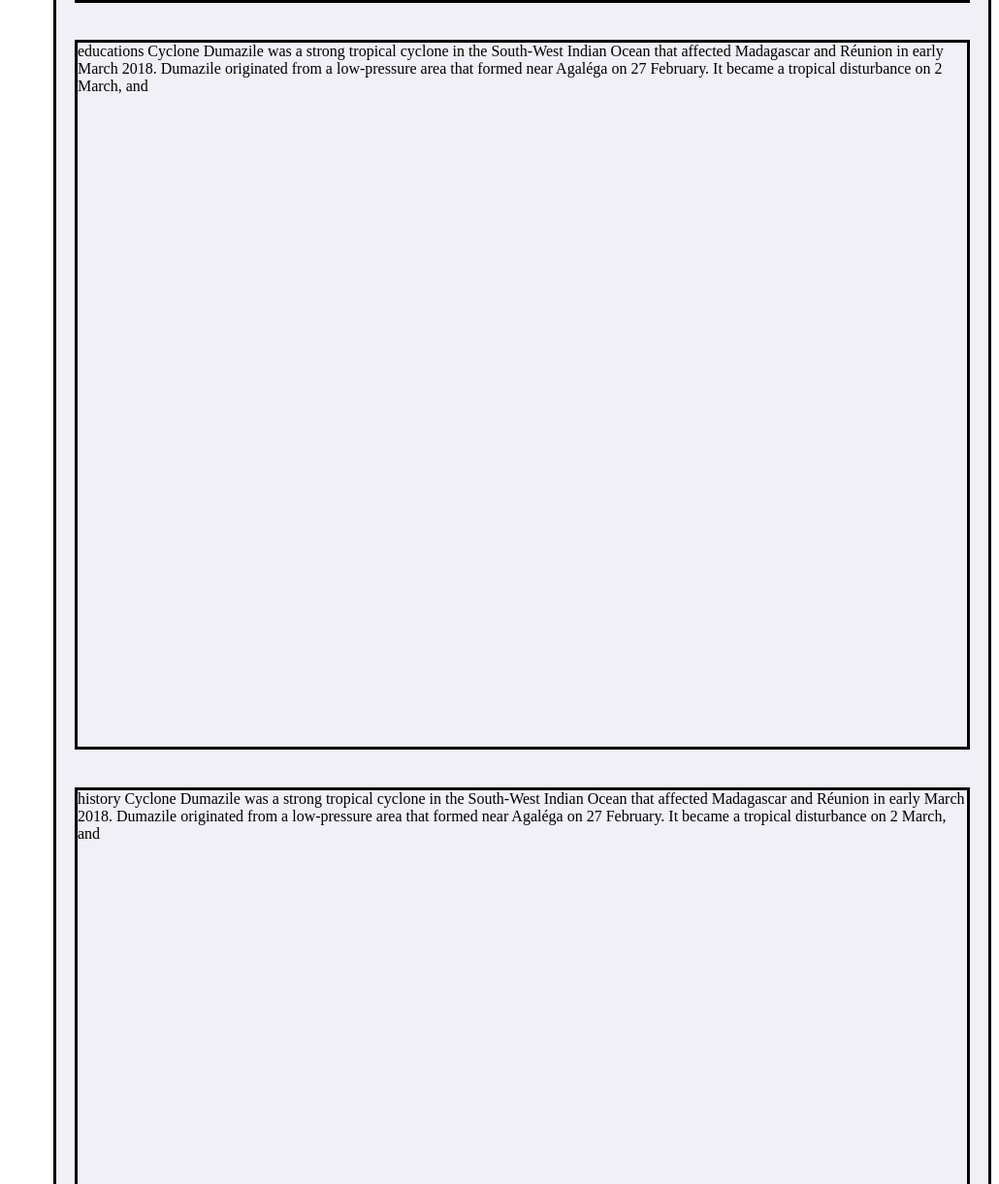
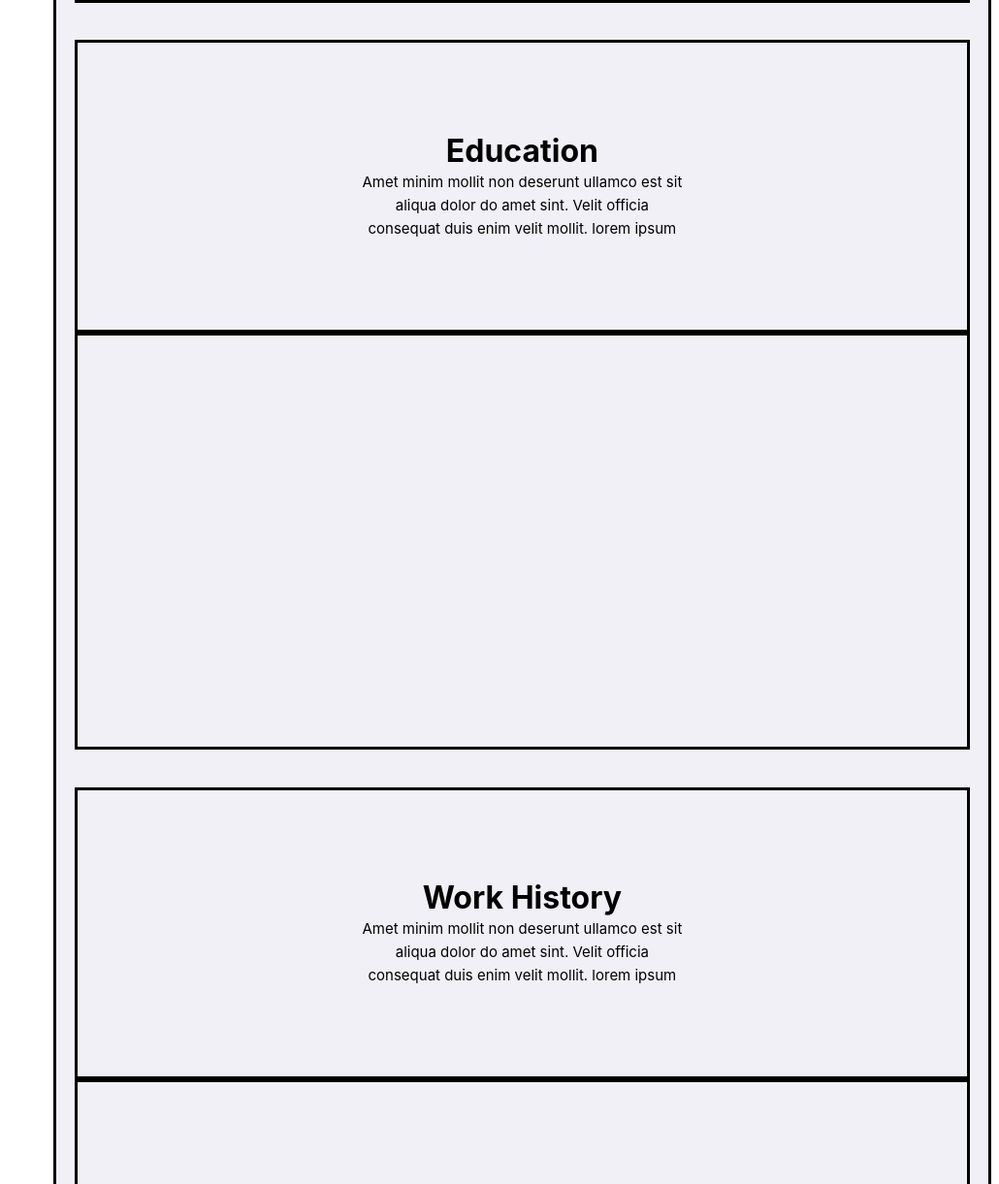
Before and after one commit to ngnma/IE_HW1, a plain HTML site: page Credit/index.html in a window 1280 px wide. Shown: the part 1579-2800 px from the top of the page at 97% size, without its empty margins (250-1280 px from the left). Drawn offline with Linux system fonts and the light colour scheme.

Commit message:
education and history topic added

```diff
--- a/Credit/index.html
+++ b/Credit/index.html
@@ -8,11 +8,11 @@
     <title>Document</title>
 </head>
 <body>
-    <div id="left">left Cyclone Dumazile was a strong tropical cyclone in the South-West Indian Ocean that affected Madagascar and Réunion in early March 2018. Dumazile originated from a low-pressure area that formed near Agaléga on 27 February. It became a tropical disturbance on 2 March, and </div>
+    <div id="left"></div>
     <div class="flex-container">
-        <div id="main">main Cyclone Dumazile was a strong tropical cyclone in the South-West Indian Ocean that affected Madagascar and Réunion in early March 2018. Dumazile originated from a low-pressure area that formed near Agaléga on 27 February. It became a tropical disturbance on 2 March, and </div>
+        <div id="main"></div>
         <div id="services">
-            <div id="services-top">
+            <div class="services-top">
                 <text class="title-text">My Services</text>
                 <text class="description-text">Amet minim mollit non deserunt ullamco est sit aliqua dolor do amet sint. Velit officia consequat duis enim velit mollit. lorem ipsum</text>
             </div>
@@ -49,8 +49,20 @@
                 </div>
             </div>
         </div>
-        <div id="educations">educations Cyclone Dumazile was a strong tropical cyclone in the South-West Indian Ocean that affected Madagascar and Réunion in early March 2018. Dumazile originated from a low-pressure area that formed near Agaléga on 27 February. It became a tropical disturbance on 2 March, and </div>
-        <div id="history">history Cyclone Dumazile was a strong tropical cyclone in the South-West Indian Ocean that affected Madagascar and Réunion in early March 2018. Dumazile originated from a low-pressure area that formed near Agaléga on 27 February. It became a tropical disturbance on 2 March, and </div>
+        <div id="educations">
+            <div class="services-top">
+                <text class="title-text">Education</text>
+                <text class="description-text">Amet minim mollit non deserunt ullamco est sit aliqua dolor do amet sint. Velit officia consequat duis enim velit mollit. lorem ipsum</text>
+            </div>
+            <div></div>
+        </div>
+        <div id="history">
+            <div class="services-top">
+                <text class="title-text">Work History</text>
+                <text class="description-text">Amet minim mollit non deserunt ullamco est sit aliqua dolor do amet sint. Velit officia consequat duis enim velit mollit. lorem ipsum</text>
+            </div>
+            <div></div>
+        </div>
     </div>
 
 </body>
--- a/Credit/style/style.sass
+++ b/Credit/style/style.sass
@@ -28,7 +28,7 @@ div
     display: flex
     flex-direction: column
 
-#services-top
+.services-top
     border-style: none
     display: flex
     flex-direction: column
```
Also changed, not shown: Credit/style/style.css.
